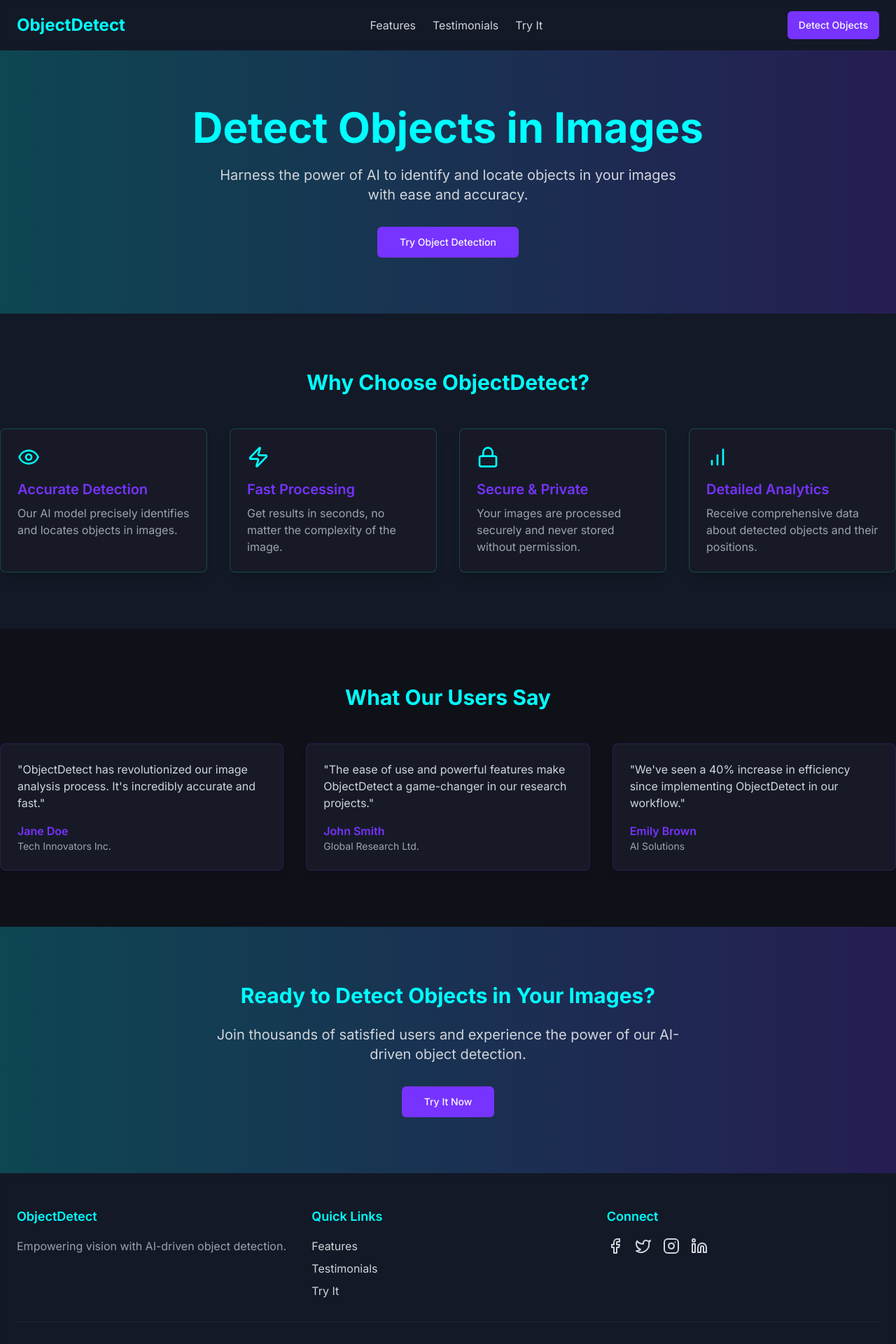
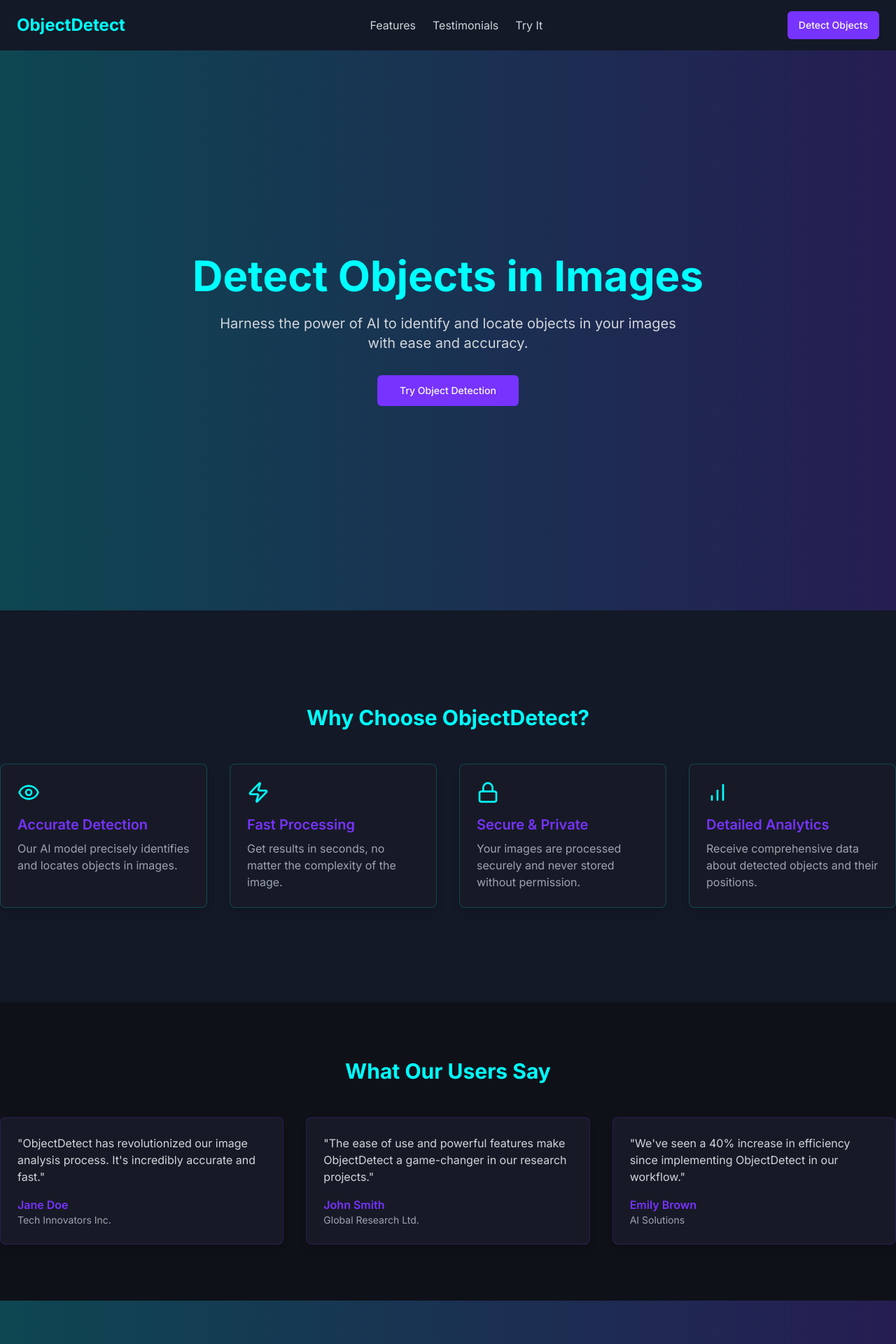
Before and after one commit to dineshsutihar/Object-Detection-Web-App, a Next.js app: page / in a window 1280 px wide. Shown: the top 1920 px of the page at 70% size. Built offline with nearby package versions, Linux system fonts and the light colour scheme.

Commit message:
Adjusted some css

```diff
--- a/app/components/CTA.tsx
+++ b/app/components/CTA.tsx
@@ -3,7 +3,7 @@ import Link from "next/link"
 
 export default function CTA() {
   return (
-    <section className="py-20 bg-gradient-to-r from-primary/20 to-secondary/20">
+    <section className="py-20 bg-gradient-to-r from-primary/20 to-secondary/20 lg:h-[70vh] flex items-center justify-center">
       <div className="container mx-auto text-center">
         <h2 className="text-3xl font-bold mb-6 text-primary">Ready to Detect Objects in Your Images?</h2>
         <p className="text-xl mb-8 max-w-2xl mx-auto text-gray-300">
--- a/app/components/Features.tsx
+++ b/app/components/Features.tsx
@@ -25,7 +25,7 @@ const features = [
 
 export default function Features() {
   return (
-    <section id="features" className="py-20 bg-card/50">
+    <section id="features" className="py-20 bg-card/50 lg:h-[70vh] flex items-center justify-center">
       <div className="container mx-auto">
         <h2 className="text-3xl font-bold text-center mb-12 text-primary">Why Choose ObjectDetect?</h2>
         <div className="grid grid-cols-1 md:grid-cols-2 lg:grid-cols-4 gap-8">
--- a/app/components/Hero.tsx
+++ b/app/components/Hero.tsx
@@ -3,7 +3,7 @@ import Link from "next/link"
 
 export default function Hero() {
   return (
-    <section className="py-20 bg-gradient-to-r from-primary/20 to-secondary/20">
+    <section className="py-20 bg-gradient-to-r from-primary/20 to-secondary/20 h-screen flex items-center justify-center">
       <div className="container mx-auto text-center">
         <h1 className="text-4xl md:text-6xl font-bold mb-6 text-primary">Detect Objects in Images</h1>
         <p className="text-xl mb-8 max-w-2xl mx-auto text-gray-300">
```
